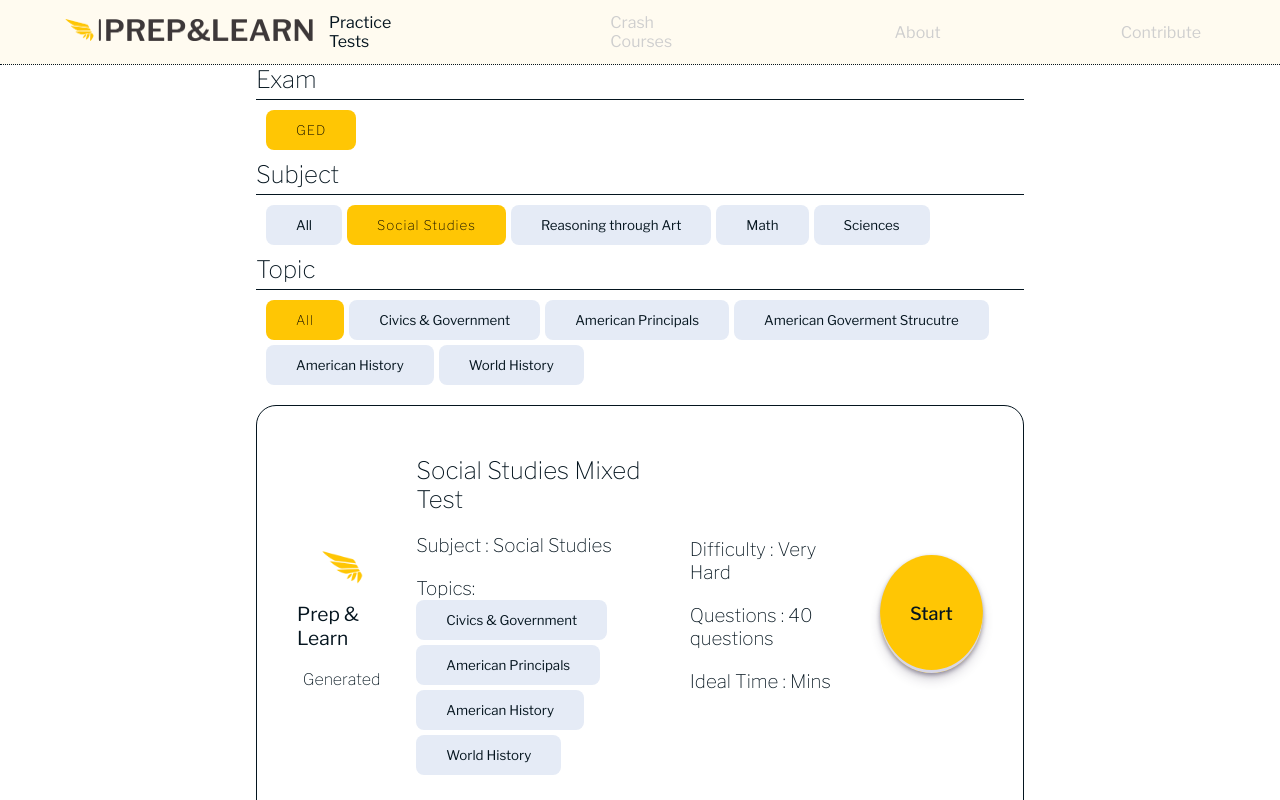
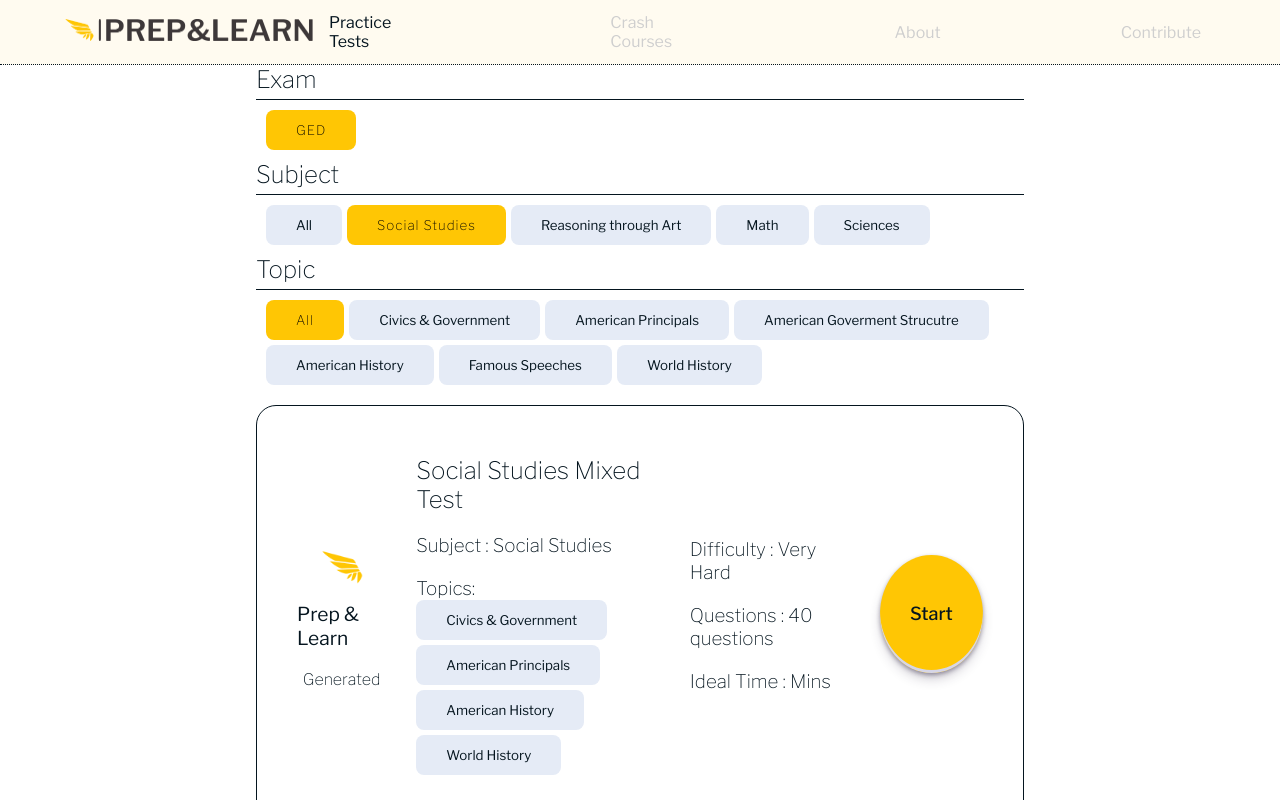
Before and after one commit to minkhaung-mkks/prep-learn, a Next.js app: page /practices in a window 1280 px wide. Both pictures are taken after a click on the button "Social Studies". Shown: the top 800 px of the page. Built offline with nearby package versions, Linux system fonts and the light colour scheme.

Commit message:
fixed an issue that sometime occurs when no quizzes are found

```diff
--- a/app/practices/page.jsx
+++ b/app/practices/page.jsx
@@ -18,7 +18,7 @@ const PracticeListPage = () => {
         if (sub_topic !== 'All' && !selectSubTopics.includes(sub_topic)) {
             setSelectedSubTopics((prev) => [...prev, sub_topic])
         }
-        else if(selectedSubTopics.includes(sub_topic)){
+        else if (selectedSubTopics.includes(sub_topic)) {
 
         }
         else {
@@ -30,7 +30,7 @@ const PracticeListPage = () => {
         if (topic !== 'All' && !selectedTopics.includes(topic)) {
             setSelectedTopics((prev) => [...prev, topic])
         }
-        else if(selectedTopics.includes(topic)){
+        else if (selectedTopics.includes(topic)) {
 
         }
         else {
@@ -49,7 +49,7 @@ const PracticeListPage = () => {
                 if (selectedSubject !== 'All') {
 
                     temp_data = data.filter(quiz => quiz.subject === selectedSubject);
-                    if(temp_data.length>0){
+                    if (temp_data.length > 0) {
                         data = temp_data
 
                     }
@@ -59,7 +59,7 @@ const PracticeListPage = () => {
                 if (selectedTopics.length > 0) {
                     temp_data = data.filter(quiz => quiz.topic.some(topic => selectedTopics.includes(topic)));
                     console.log(temp_data.length)
-                    if(temp_data.length>0){
+                    if (temp_data.length > 0) {
                         data = temp_data
 
                     }
@@ -68,7 +68,7 @@ const PracticeListPage = () => {
                 // Filter by selected subtopics if any subtopic is selected
                 if (selectedSubTopics.length > 0) {
                     temp_data = data.filter(quiz => quiz.sub_topic.some(subTopic => selectedSubTopics.includes(subTopic)))
-                    if(temp_data.length>0){
+                    if (temp_data.length > 0) {
                         data = temp_data
                     }
                 }
@@ -127,6 +127,9 @@ const PracticeListPage = () => {
                     </button>
                     <button onClick={() => selectTopics('American History')} className={`selector_btn ${selectedTopics.includes('American History') ? "selected_selector_btn" : ""}`}>
                         American History
+                    </button>
+                    <button onClick={() => selectTopics('Famous Speeches')} className={`selector_btn ${selectedTopics.includes('Famous Speeches') ? "selected_selector_btn" : ""}`}>
+                        Famous Speeches
                     </button>
                     <button onClick={() => selectTopics('World History')} className={`selector_btn ${selectedTopics.includes('World History') ? "selected_selector_btn" : ""}`}>
                         World History
@@ -230,10 +233,9 @@ const PracticeListPage = () => {
 
 
             <div className="quiz_select_box">
-                {quizzes.map((quiz, index) => (
+                {quizzes.length > 0 && quizzes.map((quiz, index) => (
                     <InfoCard key={index} quiz={quiz} />
                 ))}
-
             </div>
         </main>
     )
```
